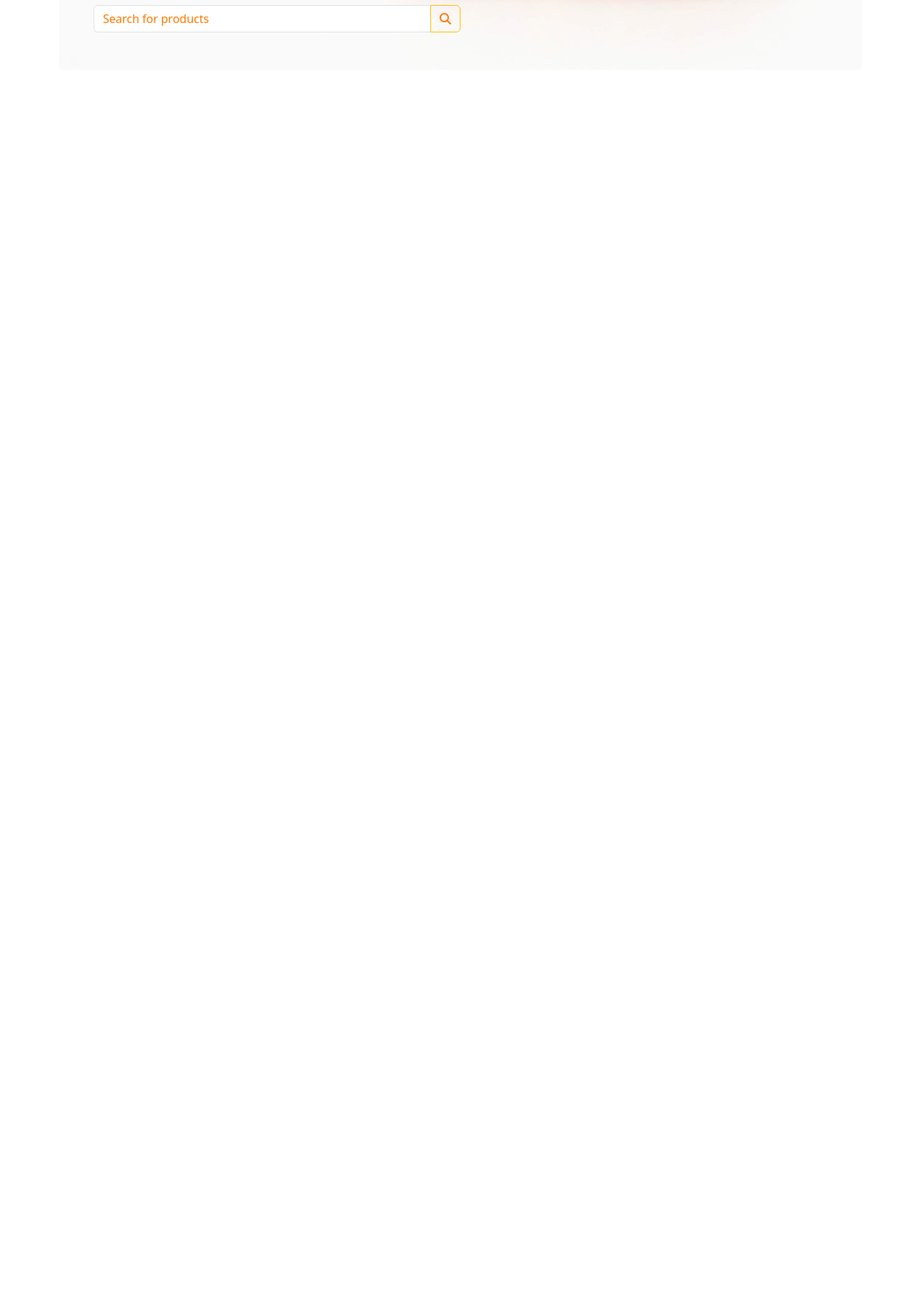
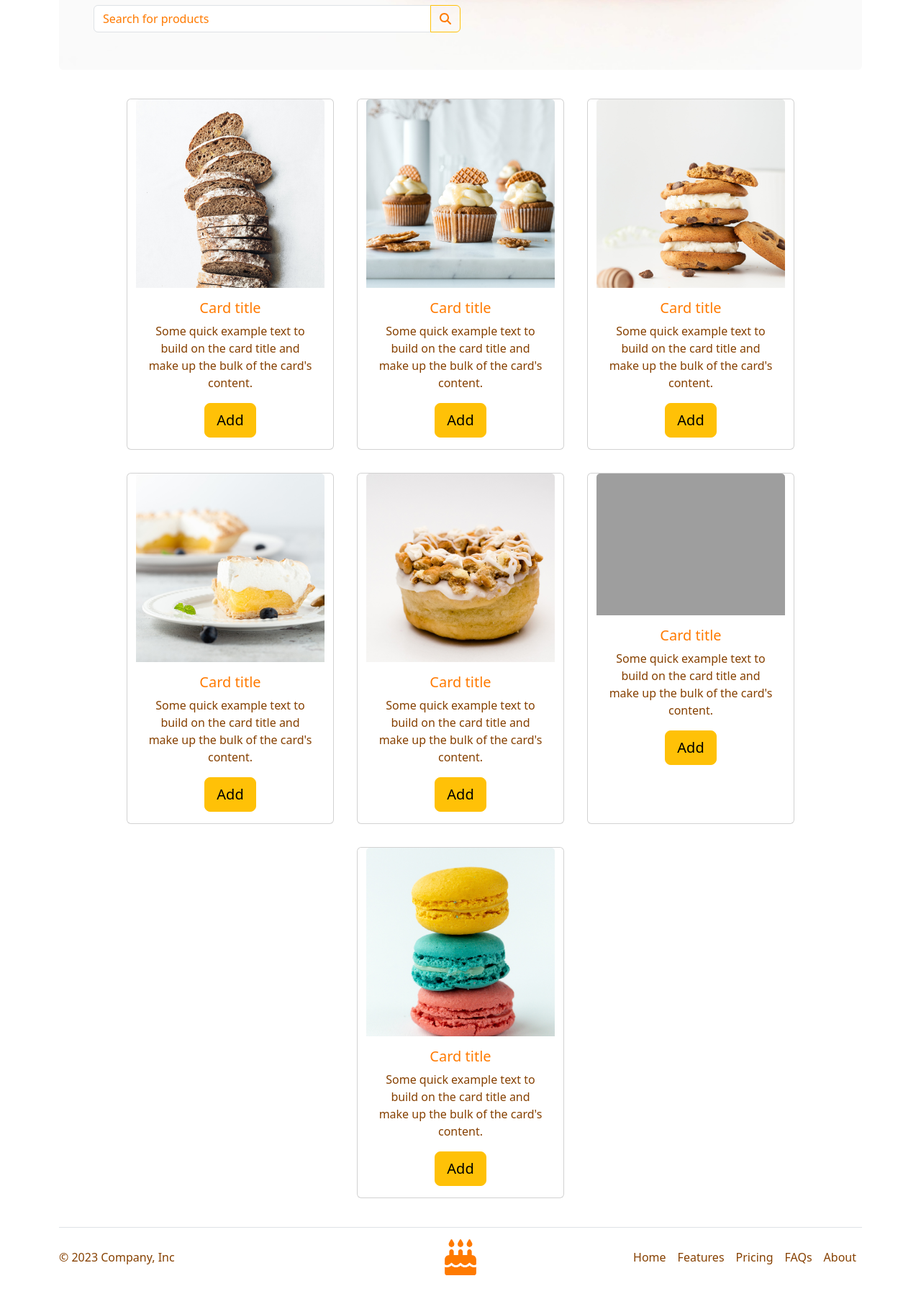
Before and after one commit to Plovester/Boorsoq, a Flask app: page / in a window 1280 px wide. Shown: the part 511-2323 px from the top of the page at 72% size. Before the commit the page ends 587 px from the top, so only its background shows below. Run offline with Flask 3, Linux system fonts and the light colour scheme; some libraries are stand-ins or nearby versions; grey boxes are pictures that could not be loaded.

Commit message:
Make a main page design

```diff
--- a/main.py
+++ b/main.py
@@ -1,9 +1,12 @@
-import os
 from flask import Flask, render_template, redirect, url_for, request
+# from flask_login import login_user, LoginManager, current_user, logout_user, login_required
 from flask_bootstrap import Bootstrap5
 
 app = Flask(__name__)
 Bootstrap5(app)
+
+# login_manager = LoginManager()
+# login_manager.init_app(app)
 
 
 @app.route('/')
--- /dev/null
+++ b/templates/footer.html
@@ -0,0 +1,18 @@
+            <footer class="d-flex flex-wrap justify-content-between align-items-center py-3 my-4 border-top">
+                <p class="col-md-4 mb-0 main-text-color">© 2023 Company, Inc</p>
+
+                <a href="/" class="col-md-4 d-flex align-items-center justify-content-center mb-3 mb-md-0 me-md-auto link-body-emphasis text-decoration-none">
+                    <span class="logo fa-solid fa-cake-candles" style="color: #ff7a00;"></span>
+                </a>
+
+                <ul class="nav col-md-4 justify-content-end">
+                    <li class="nav-item"><a href="#" class="nav-link px-2 main-text-color">Home</a></li>
+                    <li class="nav-item"><a href="#" class="nav-link px-2 main-text-color">Features</a></li>
+                    <li class="nav-item"><a href="#" class="nav-link px-2 main-text-color">Pricing</a></li>
+                    <li class="nav-item"><a href="#" class="nav-link px-2 main-text-color">FAQs</a></li>
+                    <li class="nav-item"><a href="#" class="nav-link px-2 main-text-color">About</a></li>
+                </ul>
+            </footer>
+        </div>
+    </body>
+</html>
--- /dev/null
+++ b/templates/header.html
@@ -0,0 +1,31 @@
+<!DOCTYPE html>
+<html lang="en">
+    <head>
+        <meta charset="UTF-8">
+        <title>Boorsoq</title>
+        <link href="https://cdn.jsdelivr.net/npm/bootstrap@5.3.1/dist/css/bootstrap.min.css" rel="stylesheet" integrity="sha384-4bw+/aepP/YC94hEpVNVgiZdgIC5+VKNBQNGCHeKRQN+PtmoHDEXuppvnDJzQIu9" crossorigin="anonymous">
+        <link rel="preconnect" href="https://fonts.googleapis.com">
+        <link rel="preconnect" href="https://fonts.gstatic.com" crossorigin>
+        <link href="https://fonts.googleapis.com/css2?family=Cookie&display=swap" rel="stylesheet">
+        <link href="{{ url_for('static', filename='/css/styles.css') }}" rel="stylesheet" />
+        <script src="https://use.fontawesome.com/releases/v6.3.0/js/all.js" crossorigin="anonymous"></script>
+    </head>
+    <body>
+        <div class="container">
+            <header class="d-flex flex-wrap align-items-center justify-content-center justify-content-md-between py-3 mb-4 border-bottom">
+                <a href="/" class="d-flex align-items-center col-md-3 mb-2 mb-md-0 text-dark text-decoration-none">
+                    <span class="logo fa-solid fa-cake-candles" style="color: #ff7a00;"></span>
+                </a>
+
+                <ul class="nav col-12 col-md-auto mb-2 justify-content-center mb-md-0">
+                    <li><a href="#" class="selected-text-color nav-link px-2">Home</a></li>
+                    <li><a href="#" class="main-text-color nav-link px-2">Categories</a></li>
+                    <li><a href="#" class="main-text-color nav-link px-2">Help</a></li>
+                    <li><a href="#" class="main-text-color nav-link px-2">Contact</a></li>
+                </ul>
+
+                <div class="col-md-3 text-end">
+                    <button type="button" class="btn btn-outline-warning me-2">Register</button>
+                    <button type="button" class="main-text-color btn btn-warning">Sign in</button>
+                </div>
+            </header>
--- a/templates/index.html
+++ b/templates/index.html
@@ -1,37 +1,5 @@
-<!DOCTYPE html>
-<html lang="en">
-<head>
-    <meta charset="UTF-8">
-    <title>Boorsoq</title>
-    <link href="https://cdn.jsdelivr.net/npm/bootstrap@5.3.1/dist/css/bootstrap.min.css" rel="stylesheet" integrity="sha384-4bw+/aepP/YC94hEpVNVgiZdgIC5+VKNBQNGCHeKRQN+PtmoHDEXuppvnDJzQIu9" crossorigin="anonymous">
-    <link rel="preconnect" href="https://fonts.googleapis.com">
-    <link rel="preconnect" href="https://fonts.gstatic.com" crossorigin>
-    <link href="https://fonts.googleapis.com/css2?family=Cookie&display=swap" rel="stylesheet">
-    <link href="{{ url_for('static', filename='/css/styles.css') }}" rel="stylesheet" />
-    <script src="https://use.fontawesome.com/releases/v6.3.0/js/all.js" crossorigin="anonymous"></script>
-</head>
-<body>
-<div class="container">
-    <header class="d-flex flex-wrap align-items-center justify-content-center justify-content-md-between py-3 mb-4 border-bottom">
-      <a href="/" class="d-flex align-items-center col-md-3 mb-2 mb-md-0 text-dark text-decoration-none">
-        <span class="logo fa-solid fa-cake-candles" style="color: #ff7a00;"></span>
-      </a>
+{% include "header.html" %}
 
-      <ul class="nav col-12 col-md-auto mb-2 justify-content-center mb-md-0">
-        <li><a href="#" class="selected-text-color nav-link px-2">Home</a></li>
-        <li><a href="#" class="main-text-color nav-link px-2">Categories</a></li>
-        <li><a href="#" class="main-text-color nav-link px-2">Help</a></li>
-        <li><a href="#" class="main-text-color nav-link px-2">Contact</a></li>
-      </ul>
-
-      <div class="col-md-3 text-end">
-        <button type="button" class="btn btn-outline-warning me-2">Register</button>
-        <button type="button" class="main-text-color btn btn-warning">Sign in</button>
-      </div>
-    </header>
-</div>
-
-<div class="container">
     <div class="header-img p-4 p-md-5 mb-4 rounded">
         <div class="col-md-6 px-0">
             <h1 class="slogan display-4 fst-italic">Have some more of these soft French rolls, and have a cup of tea</h1>
@@ -41,8 +9,63 @@
             </div>
         </div>
     </div>
-
+    <div class="items row row-cols-3 justify-content-center">
+        <div class="col card text-center m-3" style="width: 18rem;">
+            <img src="{{ url_for('static', filename='/assets/img/item_img.jpg') }}" class="card-img-top" alt="item_image">
+            <div class="card-body">
+                <h5 class="selected-text-color card-title">Card title</h5>
+                <p class="main-text-color card-text">Some quick example text to build on the card title and make up the bulk of the card's content.</p>
+                <a href="#" class="btn btn-warning btn-lg">Add</a>
+            </div>
+        </div>
+        <div class="col card text-center m-3" style="width: 18rem;">
+            <img src="{{ url_for('static', filename='/assets/img/item_img1.jpg') }}" class="card-img-top" alt="item_image">
+            <div class="card-body">
+                <h5 class="selected-text-color card-title">Card title</h5>
+                <p class="main-text-color card-text">Some quick example text to build on the card title and make up the bulk of the card's content.</p>
+                <a href="#" class="btn btn-warning btn-lg">Add</a>
+            </div>
+        </div>
+        <div class="col card text-center m-3" style="width: 18rem;">
+            <img src="{{ url_for('static', filename='/assets/img/item_img2.jpg') }}" class="card-img-top" alt="item_image">
+            <div class="card-body">
+                <h5 class="selected-text-color card-title">Card title</h5>
+                <p class="main-text-color card-text">Some quick example text to build on the card title and make up the bulk of the card's content.</p>
+                <a href="#" class="btn btn-warning btn-lg">Add</a>
+            </div>
+        </div>
+        <div class="col card text-center m-3" style="width: 18rem;">
+            <img src="{{ url_for('static', filename='/assets/img/item_img3.jpg') }}" class="card-img-top" alt="item_image">
+            <div class="card-body">
+                <h5 class="selected-text-color card-title">Card title</h5>
+                <p class="main-text-color card-text">Some quick example text to build on the card title and make up the bulk of the card's content.</p>
+                <a href="#" class="btn btn-warning btn-lg">Add</a>
+            </div>
+        </div>
+        <div class="col card text-center m-3" style="width: 18rem;">
+            <img src="{{ url_for('static', filename='/assets/img/item_img4.jpg') }}" class="card-img-top" alt="item_image">
+            <div class="card-body">
+                <h5 class="selected-text-color card-title">Card title</h5>
+                <p class="main-text-color card-text">Some quick example text to build on the card title and make up the bulk of the card's content.</p>
+                <a href="#" class="btn btn-warning btn-lg">Add</a>
+            </div>
+        </div>
+        <div class="col card text-center m-3" style="width: 18rem;">
+            <img src="{{ url_for('static', filename='/assets/img/item_img5.jpg') }}" class="card-img-top" alt="item_image">
+            <div class="card-body">
+                <h5 class="selected-text-color card-title">Card title</h5>
+                <p class="main-text-color card-text">Some quick example text to build on the card title and make up the bulk of the card's content.</p>
+                <a href="#" class="btn btn-warning btn-lg">Add</a>
+            </div>
+        </div>
+        <div class="col card text-center m-3" style="width: 18rem;">
+            <img src="{{ url_for('static', filename='/assets/img/item_img6.jpg') }}" class="card-img-top" alt="item_image">
+            <div class="card-body">
+                <h5 class="selected-text-color card-title">Card title</h5>
+                <p class="main-text-color card-text">Some quick example text to build on the card title and make up the bulk of the card's content.</p>
+                <a href="#" class="btn btn-warning btn-lg">Add</a>
+            </div>
+        </div>
     </div>
 
-</body>
-</html>
+{% include "footer.html" %}
```
Also changed, not shown: static/assets/img/item_img.jpg (added), static/assets/img/item_img1.jpg (added), static/assets/img/item_img2.jpg (added), static/assets/img/item_img3.jpg (added), static/assets/img/item_img4.jpg (added), static/assets/img/item_img6.jpg (added), static/css/styles.css (line endings or trailing spaces), 7 other files. Lines whose indentation alone changed are shown as unchanged.
